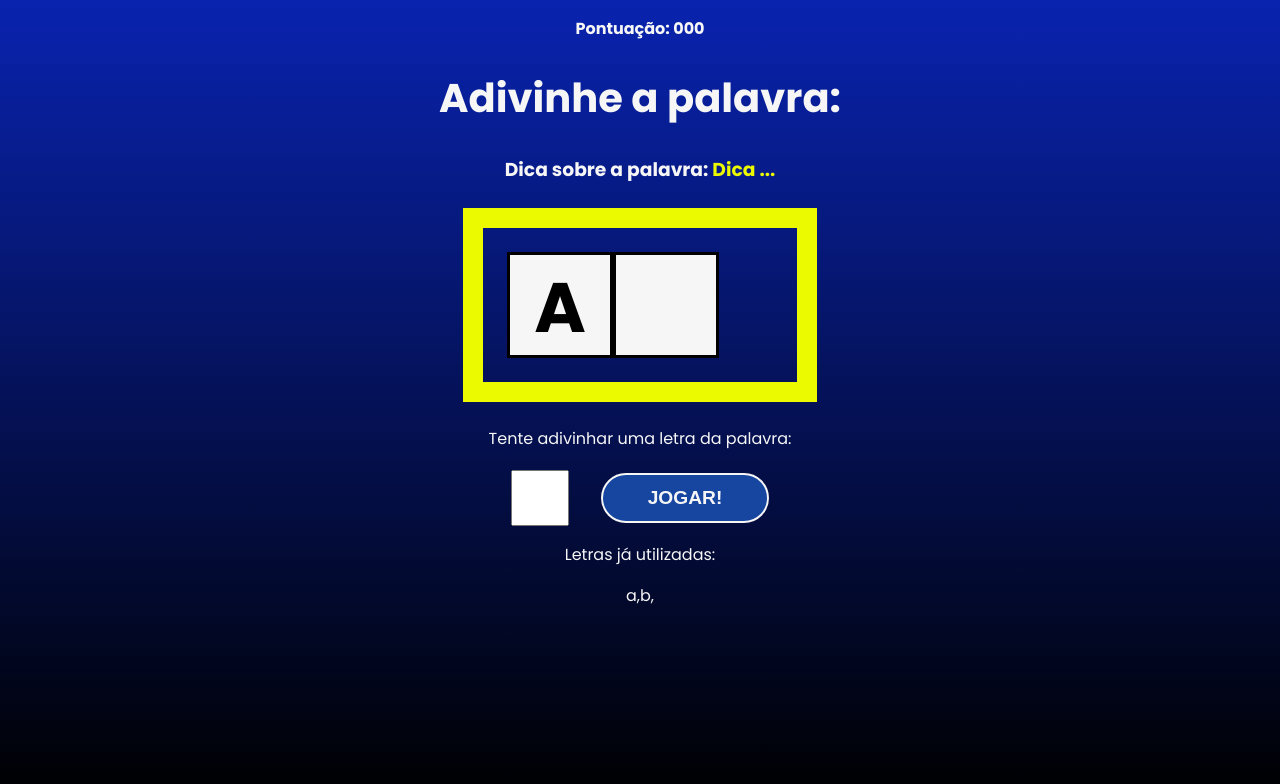
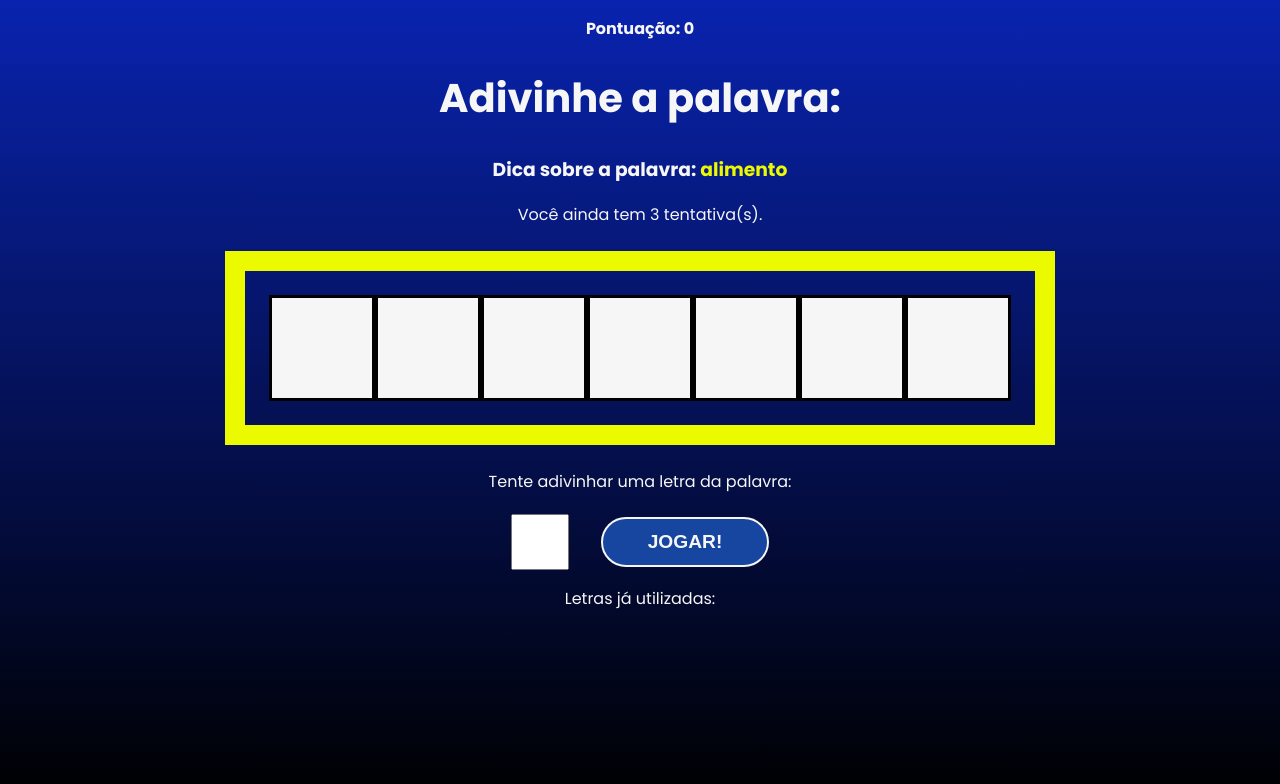
Before and after one commit to uadson/vuejs-course, a React (Vite) app in the folder code/secret_words/: page / in a window 1280 px wide. Both pictures are taken after a click on the button "COMEÇAR O JOGO". Shown: the top 784 px of the page. Built offline with nearby package versions, Linux system fonts and the light colour scheme.

Commit message:
fix #4 feat: consumindo states

```diff
--- a/code/secret_words/src/App.jsx
+++ b/code/secret_words/src/App.jsx
@@ -25,6 +25,10 @@ function App() {
   const [pickedWord, setPickedWord] = useState("")
   const [pickedCategory, setPickedCategory] = useState("")
   const [letters, setLetters] = useState([])
+  const [guessedLetters, setGuessedLetters] = useState([])
+  const [wrongLetters, setWrongLetters] = useState([])
+  const [guesses, setGuesses] = useState(3)
+  const [score, setScore] = useState(0)
 
   const pickedWordAndCategory = () => {
     // pick a random category
@@ -43,17 +47,17 @@ function App() {
     const {word, category} = pickedWordAndCategory()
 
     // split word
-    let wordSplit = word.split("")
-    wordSplit = wordSplit.map((letter) => letter.toLowerCase())
+    let wordLetters = word.split("")
+    wordLetters = wordLetters.map((letter) => letter.toLowerCase())
 
     // fill states
     setPickedWord(word)
     setPickedCategory(category)
-    setLetters(letters)
+    setLetters(wordLetters)
 
     setGameStage(stages[1].name)
     console.log(`Categoria: ${category} - Palavra: ${word}`)
-    console.log(`Word Split: ${wordSplit}`)
+    console.log(`Word Split: ${wordLetters}`)
   }
 
   // Process input
@@ -69,7 +73,18 @@ function App() {
   return (
     <>
       {gameStage === 'start' && <StartScreen startGame={startGame}/>}
-      {gameStage === 'game' && <Game verifyLetter={verifyLetter}/>}
+
+      {gameStage === 'game' && <Game
+        verifyLetter={verifyLetter}
+        pickedWord={pickedWord}
+        pickedCategory={pickedCategory}
+        letters={letters}
+        guessedLetters={guessedLetters}
+        wrongLetters={wrongLetters}
+        guesses={guesses}
+        score={score}
+      />}
+
       {gameStage === 'end' && <GameOver retry={retry}/>}
     </>
   )
--- a/code/secret_words/src/components/Game.jsx
+++ b/code/secret_words/src/components/Game.jsx
@@ -1,17 +1,34 @@
 import './Game.css'
 
-const Game = ({ verifyLetter }) => {
+const Game = ({
+    verifyLetter,
+    pickedWord,
+    pickedCategory,
+    letters,
+    guessedLetters,
+    wrongLetters,
+    guesses,
+    score
+}) => {
     return (
         <div className='game'>
             <p className="points">
-                <span>Pontuação: 000</span>
+                <span>Pontuação: {score}</span>
             </p>
             <h1>Adivinhe a palavra:</h1>
             <h3 className="tip">
-                Dica sobre a palavra: <span>Dica ...</span>
+                Dica sobre a palavra: <span>{pickedCategory}</span>
             </h3>
+            <p>Você ainda tem {guesses} tentativa(s).</p>
             <div className="wordContainer">
-                <span className="letter">A</span>
+                {letters.map((letter, index) => (
+                    guessedLetters.includes(letter) ? (
+                        <span key={index} className="letter">{letter}</span>
+                    ) : (
+                        <span key={index} className="blankSquare"></span>
+                    )
+                ))}
+                <span className="letter"></span>
                 <span className="blankSquare"></span>
             </div>
             <div className="letterContainer">
@@ -23,8 +40,9 @@ const Game = ({ verifyLetter }) => {
             </div>
             <div className="wrongLettersContainer">
                 <p>Letras já utilizadas:</p>
-                <span>a,</span>
-                <span>b,</span>
+                {wrongLetters.map((letter, index) => (
+                    <span key={index}>{letter},</span>
+                ))}
             </div>
         </div>
 
```
